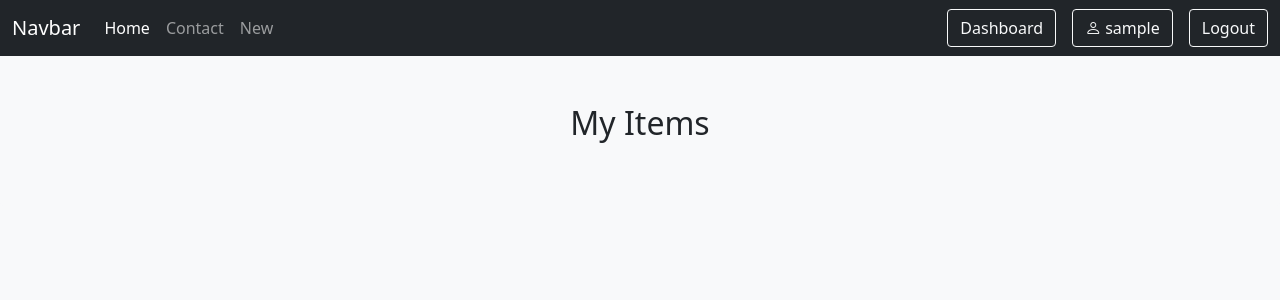
After one commit to HaRi-Haran-D/Warehouse, a Django app: page /dashboard/ in a window 1280 px wide. The commit adds this page. Shown: the top 300 px of the page. Run offline with Django 5.2, Linux system fonts and the light colour scheme; the visitor is signed in with stand-in values (Sample User, id 1); data that the repository does not hold is empty.

Commit message:
Project update

```diff
--- a/proinvent/appinvent/templates/appinvent/base.html
+++ b/proinvent/appinvent/templates/appinvent/base.html
@@ -33,16 +33,28 @@
           {% if request.user.is_authenticated %}
           <ul class="navbar-nav d-flex justify-content-end gap-3">
             <li>
+              <a href="{% url 'dashboard:index' %}" class="btn btn-outline-light">Dashboard</a>
+            </li>
+            <li>
               <a href="#" class="btn btn-outline-light">
                 <i class="bi bi-person me-1"></i>{{ request.user.username }}
               </a>
             </li>
-            <li><a href="" class="btn btn-outline-light">Logout</a></li>
+            <li>
+              <a href="" class="btn btn-outline-light">Logout</a>
+            </li>
           </ul>
           {% else %}
           <ul class="navbar-nav d-flex justify-content-end gap-3">
-            <li><a href="{% url 'appinvent:signup' %}" class="btn btn-outline-light">Sign Up</a></li>
-            <li><a href="{% url 'appinvent:login' %}" class="btn btn-outline-light">Login</a></li>
+            <li>
+              <a href="{% url 'dashboard:index' %}" class="btn btn-outline-light">Dashboard</a>
+            </li>
+            <li>
+              <a href="{% url 'appinvent:signup' %}" class="btn btn-outline-light">Sign Up</a>
+            </li>
+            <li>
+              <a href="{% url 'appinvent:login' %}" class="btn btn-outline-light">Login</a>
+            </li>
           </ul>
           {% endif %}
         </div>
--- /dev/null
+++ b/proinvent/dashboard/templates/dashboard/index.html
@@ -0,0 +1,26 @@
+{% extends 'appinvent/base.html' %}
+{% block title %}Dashboard{% endblock %}
+
+{% block content %}
+    <div class="px-4 py-5 bg-light rounded">
+        <h2 class="mb-3 text-center">My Items</h2>
+        <div class="container-fluid">
+            <div class="row row-cols-6 gap-3">
+                {% for item in items %}
+                    <div class="col card mb-3" style="width: 18rem;">
+                        <a href="{% url 'items:detail' item.id %}" class="text-decoration-none">
+                            <div>
+                                <img src="{{ item.image.url }}" class="card-img-top" alt="{{ item.name }}">
+                            </div>
+                            <div class="card-body text-center text-dark">
+                                <h5 class="card-title">{{ item.name }}</h5>
+                                <p class="card-text m-0"><strong>Price:</strong> ₹{{ item.price }}</p>
+                                <p class="card-text"><small class="text-muted">Category: {{ item.category.name }}</small></p>
+                            </div>
+                        </a>
+                    </div>
+                {% endfor %}
+            </div>
+        </div>
+    </div>
+{% endblock %}
--- /dev/null
+++ b/proinvent/dashboard/urls.py
@@ -0,0 +1,7 @@
+from django.urls import path
+from . import views
+app_name = 'dashboard'
+
+urlpatterns = [
+    path('', views.index, name='index'),
+]
--- a/proinvent/dashboard/views.py
+++ b/proinvent/dashboard/views.py
@@ -1,3 +1,15 @@
-from django.shortcuts import render
+from django.shortcuts import render, get_object_or_404
+from django.contrib.auth.decorators import login_required
+from items.models import Item
 
 # Create your views here.
+
+@login_required
+def index(request):
+    items = Item.objects.filter(created_by=request.user)
+    return render(request, 'dashboard/index.html', {'items':items})
+
+@login_required
+def delete(request, pk):
+    item = get_object_or_404(Item, pk=pk, created_by=request.user)
+    item.delete()
--- a/proinvent/items/urls.py
+++ b/proinvent/items/urls.py
@@ -5,4 +5,5 @@ app_name = 'items'
 urlpatterns = [
     path('<int:pk>/', views.detail, name='detail'),
     path('new/', views.new, name='new'),
+    path('<int:pk>/delete', views.delete, name='delete'),
 ]
--- a/proinvent/items/views.py
+++ b/proinvent/items/views.py
@@ -21,3 +21,9 @@ def new(request):
         else:
             form = NewItemForm()
         return render(request, 'items/form.html', {'form': form, 'title':'New item'})
+
+@login_required
+def delete(request, pk):
+    item = get_object_or_404(Item, pk=pk, created_by=request.user)
+    item.delete()
+    return redirect('dashboard:index')
--- a/proinvent/proinvent/urls.py
+++ b/proinvent/proinvent/urls.py
@@ -23,4 +23,5 @@ urlpatterns = [
     path('admin/', admin.site.urls),
     path('',include('appinvent.urls')),
     path('items/', include('items.urls')),
+    path('dashboard/', include('dashboard.urls'))
 ] + static(settings.MEDIA_URL, document_root=settings.MEDIA_ROOT)
```
